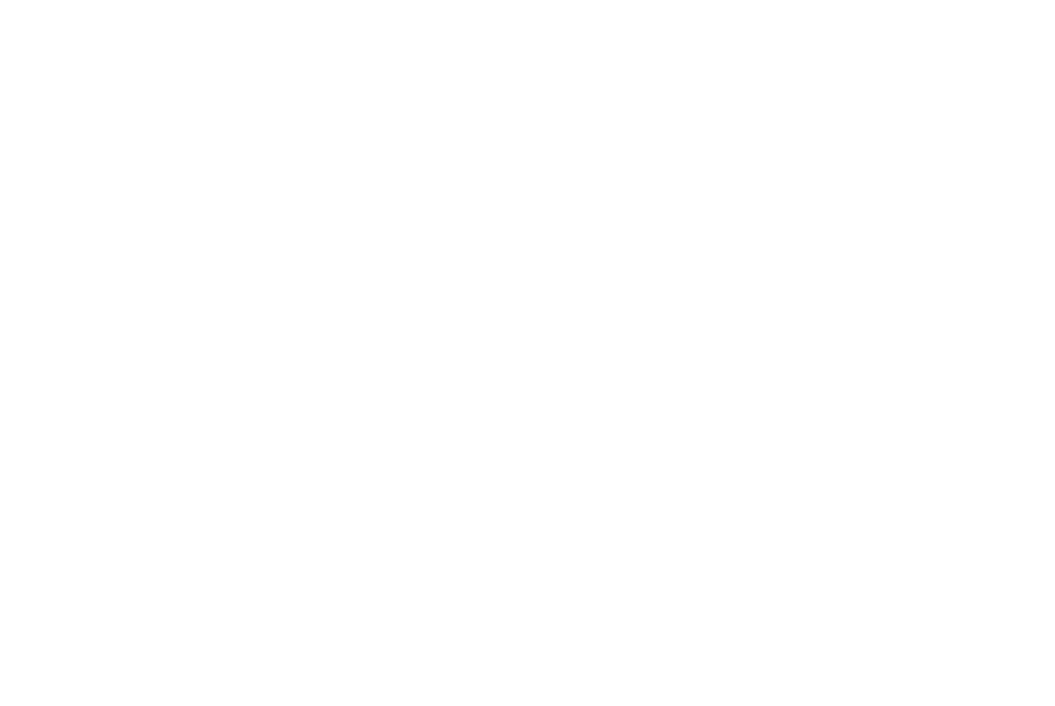
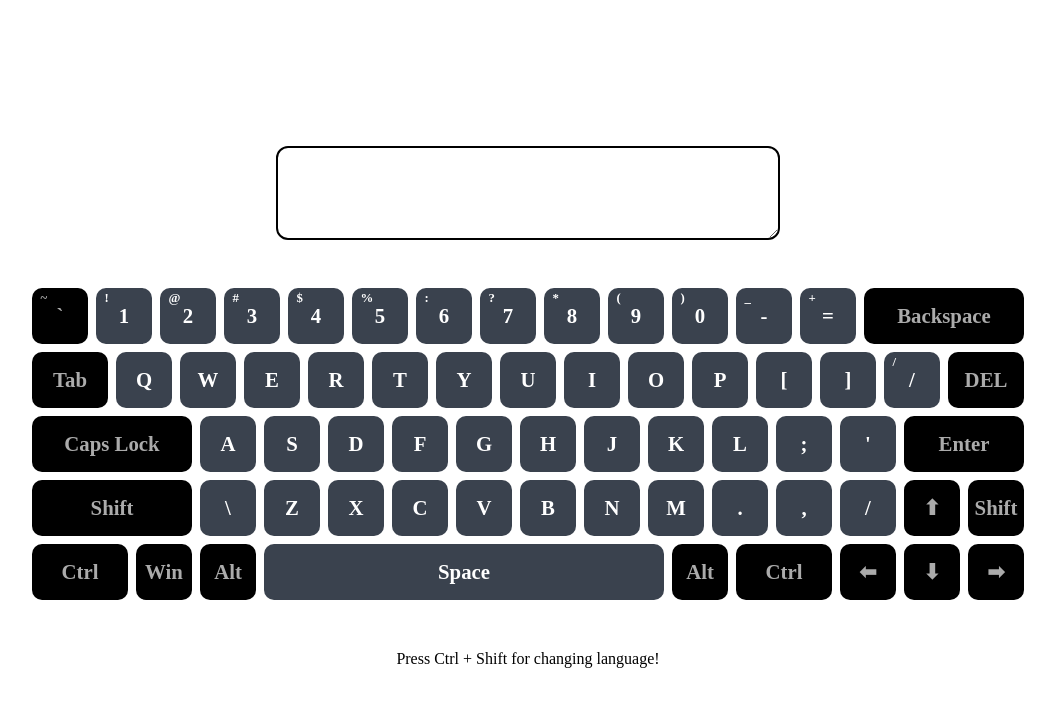
Before and after one commit to zakalupali89/virtual-keyboard, a website with bundled scripts: page index.html in a window 1280 px wide. Shown: the whole page, without its empty margins (112-1167 px from the left). Built offline with nearby package versions, Linux system fonts and the light colour scheme.

Commit message:
feat: add html block board and css, add event

```diff
--- /dev/null
+++ b/buttons-data.js
@@ -0,0 +1,31 @@
+const buttonsData = {
+  Backquote: { en: ['`', '~'], ru: ['ё', 'Ё'] },
+  Digit1: { en: ['1', '!'], ru: ['1', '!'] },
+  Digit2: { en: ['2', '@'], ru: ['2', '"'] },
+  Digit3: ['3', '#', '№'],
+  Digit4: ['4', '$', ';'],
+  Digit5: ['5', '%'],
+  Digit6: ['6', '^', ':'],
+  Digit7: ['7', '&', '?'],
+  Digit8: ['8', '*'],
+  Digit9: ['9', '('],
+  Digit0: ['0', ')'],
+  Minus: ['-', '_'],
+  Equal: ['=', '+'],
+  Backspace: ['Backspace'],
+  keyQ: ['Q'],
+  keyW: ['W'],
+  keyE: ['E'],
+  keyR: ['R'],
+  keyT: ['T'],
+  keyY: ['Y'],
+  keyU: ['U'],
+  keyI: ['I'],
+  keyO: ['O'],
+  keyP: ['P'],
+  BracketLeft: ['['],
+  BracketRight: [']'],
+  Backslash: ['/', '|', '/'],
+};
+
+export default buttonsData;
--- a/index.html
+++ b/index.html
@@ -5,9 +5,223 @@
   <meta name="viewport"
         content="width=device-width, user-scalable=no, initial-scale=1.0, maximum-scale=1.0, minimum-scale=1.0">
   <meta http-equiv="X-UA-Compatible" content="ie=edge">
+  <link rel="stylesheet" href="style.css">
+  <script type="module" src="index.js"></script>
   <title>Document</title>
 </head>
-<body>
-
+<body class="board">
+<textarea class="board__text-area"></textarea>
+<div class="board__content">
+  <button class="button-key button-key_theme_dark" id="Backquote">
+    <span class="button-key__up-name">~</span>
+    <span class="button-key__text">`</span>
+  </button>
+  <button class="button-key" id="Digit1">
+    <span class="button-key__up-name">!</span>
+    <span class="button-key__text">1</span>
+  </button>
+  <button class="button-key">
+    <span class="button-key__up-name">@</span>
+    2
+  </button>
+  <button class="button-key">
+    <span class="button-key__up-name">#</span>
+    3
+  </button>
+  <button class="button-key">
+    <span class="button-key__up-name">$</span>
+    4
+  </button>
+  <button class="button-key">
+    <span class="button-key__up-name">%</span>
+    5
+  </button>
+  <button class="button-key">
+    <span class="button-key__up-name">:</span>
+    6
+  </button>
+  <button class="button-key">
+    <span class="button-key__up-name">?</span>
+    7
+  </button>
+  <button class="button-key">
+    <span class="button-key__up-name">*</span>
+    8
+  </button>
+  <button class="button-key">
+    <span class="button-key__up-name">(</span>
+    9
+  </button>
+  <button class="button-key">
+    <span class="button-key__up-name">)</span>
+    0
+  </button>
+  <button class="button-key">
+    <span class="button-key__up-name">_</span>
+    -
+  </button>
+  <button class="button-key">
+    <span class="button-key__up-name">+</span>
+    =
+  </button>
+  <button class="button-key button-key_theme_dark button-key_long">Backspace</button>
+  <button class="button-key button-key_theme_dark button-key_middle">
+    Tab
+  </button>
+  <button class="button-key">
+    Q
+  </button>
+  <button class="button-key">
+    <span class="button-key__text">W</span>
+  </button>
+  <button class="button-key">
+    E
+  </button>
+  <button class="button-key">
+    R
+  </button>
+  <button class="button-key">
+    T
+  </button>
+  <button class="button-key">
+    Y
+  </button>
+  <button class="button-key">
+    U
+  </button>
+  <button class="button-key">
+    I
+  </button>
+  <button class="button-key">
+    O
+  </button>
+  <button class="button-key">
+    P
+  </button>
+  <button class="button-key">
+    [
+  </button>
+  <button class="button-key">
+    ]
+  </button>
+  <button class="button-key">
+    <span class="button-key__up-name">/</span>
+    /
+  </button>
+  <button class="button-key button-key_theme_dark button-key_middle">
+    DEL
+  </button>
+  <button class="button-key button-key_theme_dark button-key_long">
+    Caps Lock
+  </button>
+  <button class="button-key">
+    A
+  </button>
+  <button class="button-key">
+    S
+  </button>
+  <button class="button-key">
+    D
+  </button>
+  <button class="button-key">
+    F
+  </button>
+  <button class="button-key">
+    G
+  </button>
+  <button class="button-key">
+    H
+  </button>
+  <button class="button-key">
+    J
+  </button>
+  <button class="button-key">
+    K
+  </button>
+  <button class="button-key">
+    L
+  </button>
+  <button class="button-key">
+    ;
+  </button>
+  <button class="button-key">
+    '
+  </button>
+  <button class="button-key button-key_theme_dark button-key_grow">
+    Enter
+  </button>
+  <button class="button-key button-key_theme_dark button-key_long">
+    Shift
+  </button>
+  <button class="button-key">
+    \
+  </button>
+  <button class="button-key">
+    Z
+  </button>
+  <button class="button-key">
+    X
+  </button>
+  <button class="button-key">
+    C
+  </button>
+  <button class="button-key">
+    V
+  </button>
+  <button class="button-key">
+    B
+  </button>
+  <button class="button-key">
+    N
+  </button>
+  <button class="button-key">
+    M
+  </button>
+  <button class="button-key">
+    .
+  </button>
+  <button class="button-key">
+    ,
+  </button>
+  <button class="button-key">
+    /
+  </button>
+  <button class="button-key button-key_theme_dark">
+    ⬆
+  </button>
+  <button class="button-key button-key_theme_dark">
+    Shift
+  </button>
+  <button class="button-key button-key_theme_dark button-key_grow">
+    Ctrl
+  </button>
+  <button class="button-key button-key_theme_dark">
+    Win
+  </button>
+  <button class="button-key button-key_theme_dark">
+    Alt
+  </button>
+  <button class="button-key button-key_space">
+    Space
+  </button>
+  <button class="button-key button-key_theme_dark">
+    Alt
+  </button>
+  <button class="button-key button-key_theme_dark button-key_grow">
+    Ctrl
+  </button>
+  <button class="button-key button-key_theme_dark">
+    ⬅
+  </button>
+  <button class="button-key button-key_theme_dark">
+    ⬇
+  </button>
+  <button class="button-key button-key_theme_dark">
+    ➡
+  </button>
+</div>
+<div class="description">
+  Press Ctrl + Shift for changing language!
+</div>
 </body>
 </html>
--- a/index.js
+++ b/index.js
@@ -0,0 +1,58 @@
+import buttonsData from './buttons-data.js';
+
+// const textArea = document.createElement('textarea');
+// textArea.className = 'board__text-area';
+//
+// const boardContent = document.createElement('div');
+// board.className = 'board__content'
+
+const textArea = document.querySelector('.board__text-area');
+const board = document.querySelector('.board__content');
+
+function addText(target, textInput, isShiftKeyPressed) {
+  if (isShiftKeyPressed) {
+    textInput.value += target.firstElementChild.innerText;
+  } else {
+    const arrFromText = textArea.value.split('');
+    const cursorPosition = textArea.selectionStart;
+    arrFromText.splice(cursorPosition, 0, target.lastElementChild.innerText);
+    textArea.value = arrFromText.join('');
+    textArea.selectionStart = cursorPosition + 1;
+    textArea.selectionEnd = textArea.selectionStart;
+  }
+}
+
+let timer;
+let interval;
+board.onmousedown = (event) => {
+  const { target } = event;
+  if (target.tagName === 'BUTTON') {
+    addText(target, textArea, event.shiftKey);
+    timer = setTimeout(() => {
+      interval = setInterval(() => addText(target, textArea, event.shiftKey), 50);
+    }, 500);
+  }
+};
+
+board.onmouseup = () => {
+  clearTimeout(timer);
+  clearInterval(interval);
+  textArea.focus();
+};
+
+document.onkeydown = (event) => {
+  textArea.focus();
+  const { code, key, isTrusted } = event;
+  if (isTrusted && key !== 'Alt' && key !== 'Control' && key !== 'Shift') {
+    const buttonKey = document.getElementById(code);
+    buttonKey.classList.add('active');
+  }
+};
+
+document.onkeyup = (event) => {
+  const { code, key } = event;
+  if (key !== 'Alt' && key !== 'Control' && key !== 'Shift') {
+    const buttonKey = document.getElementById(code);
+    buttonKey.classList.remove('active');
+  }
+};
--- a/style.css
+++ b/style.css
@@ -0,0 +1,81 @@
+.board {
+  display: flex;
+  flex-direction: column;
+  gap: 50px;
+  min-height: 100vh;
+  align-items: center;
+  justify-content: center;
+}
+
+.board__content {
+  display: flex;
+  gap: 0.5rem;
+  flex-wrap: wrap;
+  width: 62rem;
+}
+
+.board__text-area {
+  width: 30rem;
+  height: 5rem;
+  padding: 5px 10px;
+  border-radius: 10px;
+  border: none;
+  outline: 2px solid black;
+}
+
+.button-key {
+  position: relative;
+
+  display: flex;
+  align-items: center;
+  justify-content: center;
+  border: none;
+  color: white;
+  border-radius: 10px;
+  padding: 0;
+  width: 3.5rem;
+  height: 3.5rem;
+  font: bold 1.3rem "Times New Roman", sans-serif;
+  transition: transform 100ms;
+
+  background: #3a424e;
+}
+
+.button-key:active,
+.button-key.active {
+  transform: scale(0.9);
+}
+
+.button-key_space {
+  width: 25rem;
+}
+
+.button-key_long {
+  width: 10rem;
+}
+
+.button-key_middle {
+  width: 4.75rem;
+}
+
+.button-key_grow {
+  flex-grow: 1;
+}
+
+.button-key__up-name {
+  position: absolute;
+  left: 15%;
+  top: 5%;
+  pointer-events: none;
+
+  font-size: 0.8rem;
+}
+
+.button-key_theme_dark {
+  background: black;
+  color: #ababab;
+}
+
+.button-key__text {
+  pointer-events: none;
+}
```
Also changed, not shown: .eslintrc.js, favicon.ico (added).
